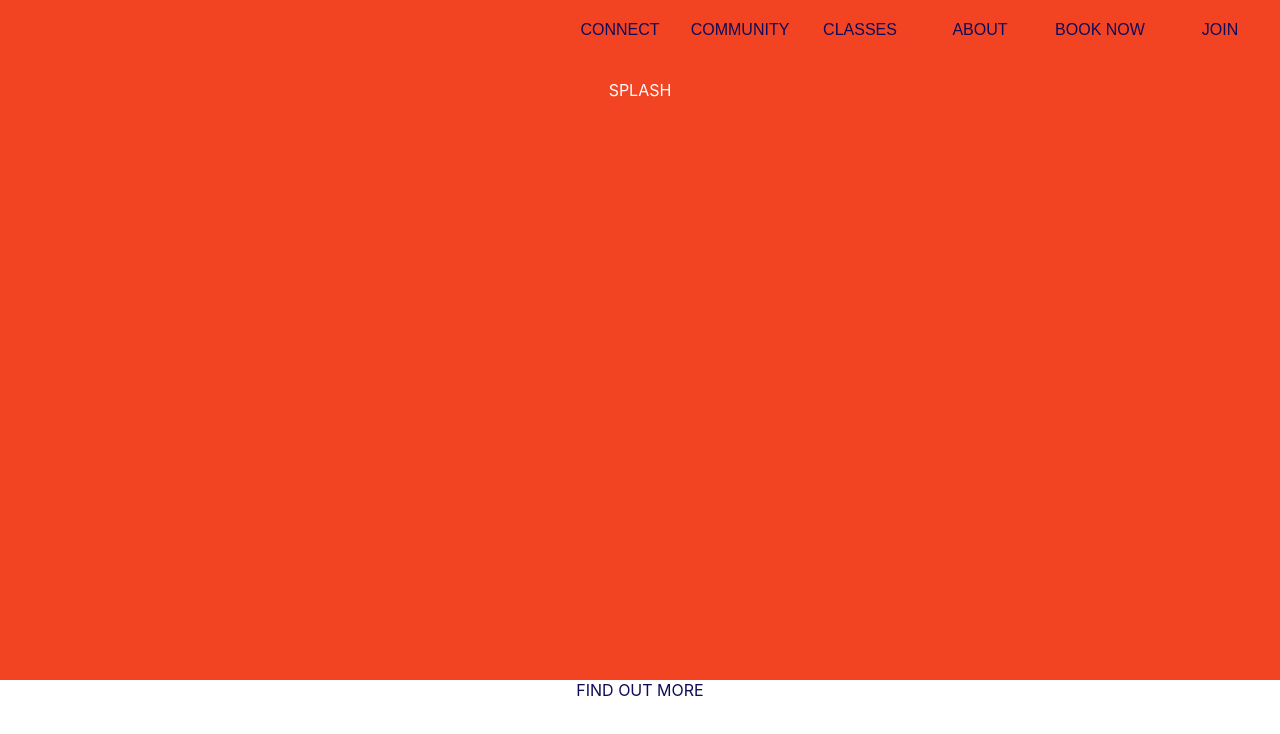
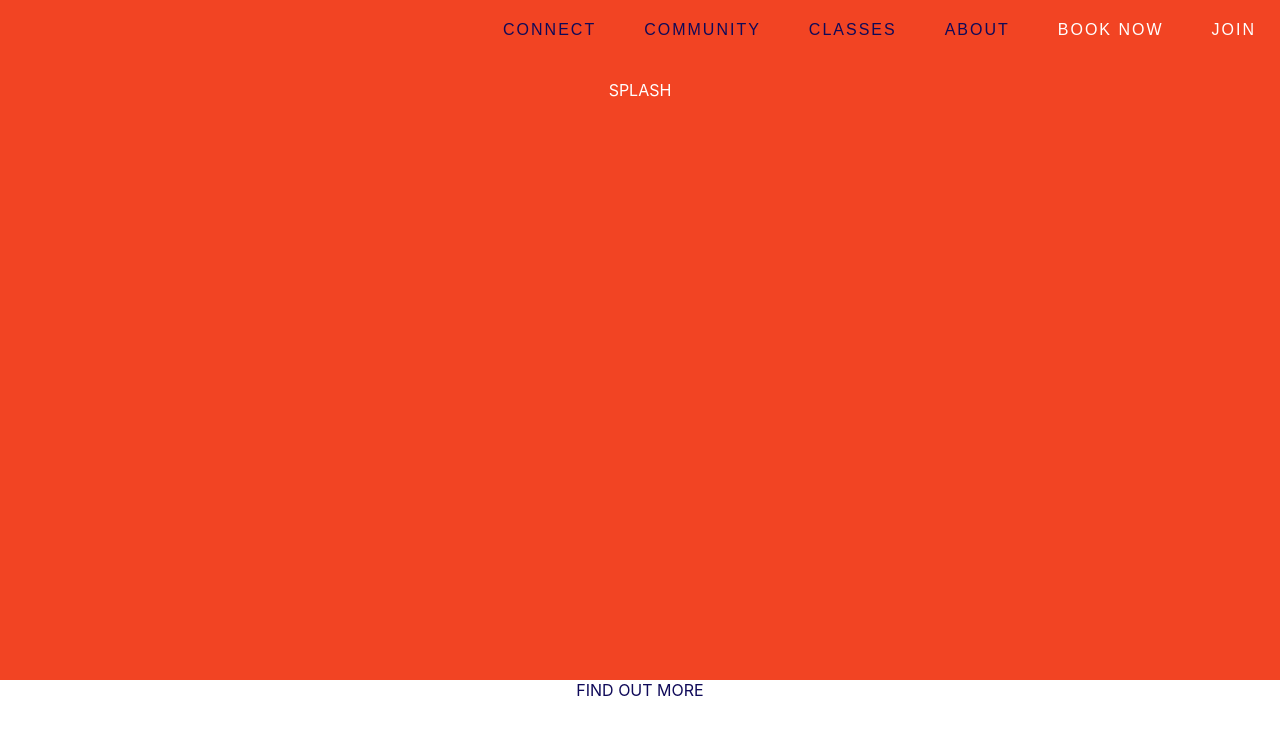
Before and after one commit to barnardnicholas/dawn-h1ve-prototype, a React (Create React App) app: page / in a window 1280 px wide. Shown: the top 734 px of the page. Built offline with nearby package versions, Linux system fonts and the light colour scheme.

Commit message:
implement fonts in nav bar

```diff
--- a/src/components/NavBar.js
+++ b/src/components/NavBar.js
@@ -9,8 +9,8 @@ const NavBar = () => {
       <NavButton text="COMMUNITY" />
       <NavButton text="CLASSES" />
       <NavButton text="ABOUT" />
-      <NavButton text="BOOK NOW" />
-      <NavButton text="JOIN" />
+      <NavButton text="BOOK NOW" id="whitetext" />
+      <NavButton text="JOIN" id="whitetext" />
     </div>
   );
 };
--- a/src/components/NavButton.js
+++ b/src/components/NavButton.js
@@ -1,8 +1,12 @@
 import React from "react";
 import "./navbutton.css";
 
-const NavButton = ({ text }) => {
-  return <button class="navbutton">{text}</button>;
+const NavButton = ({ text, id }) => {
+  return (
+    <button class="navbutton" id={id}>
+      {text}
+    </button>
+  );
 };
 
 export default NavButton;
--- a/src/components/navbutton.css
+++ b/src/components/navbutton.css
@@ -1,12 +1,19 @@
 button {
+  font-family: Gilroy Regular, sans-serif;
+  letter-spacing: 2px;
   background-color: transparent;
   border-style: none;
-  width: 120px;
+  /* width: 120px; */
   height: 60px;
   font-size: 16px;
   color: #0f0a59;
+  padding: 0px 24px;
 }
 
 button:active {
   outline: none;
 }
+
+#whitetext {
+  color: #ffffff;
+}
```
